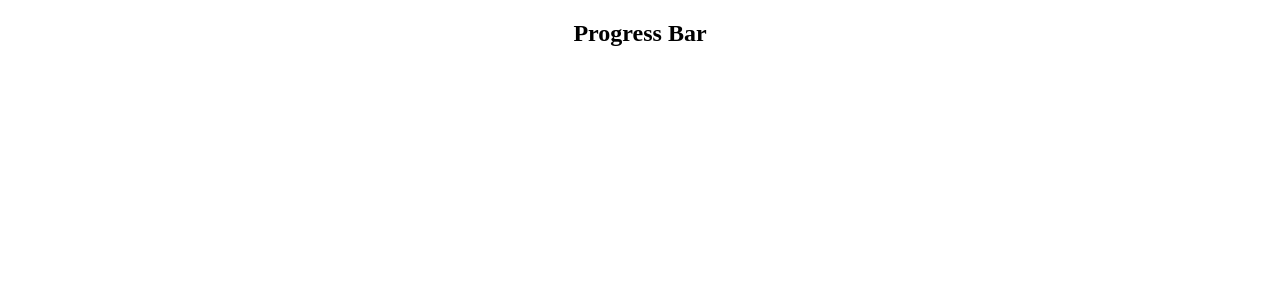
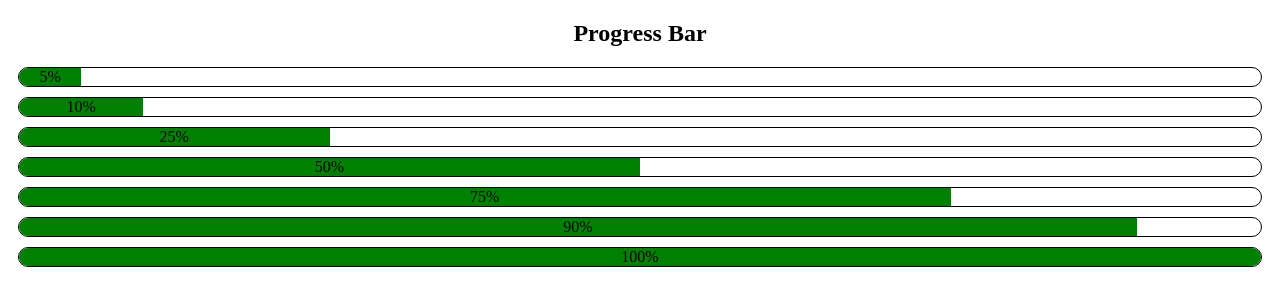
Before and after one commit to SudirKrishnaaRS/Frontend-Repo, a React (Vite) app in the folder React/Machine Coding Round/Progress-bar/: page / in a window 1280 px wide. Shown: the top 306 px of the page. Built offline with nearby package versions, Linux system fonts and the light colour scheme.

Commit message:
Added Progress Bar Simple

```diff
--- a/React/Machine Coding Round/Progress-bar/src/App.jsx
+++ b/React/Machine Coding Round/Progress-bar/src/App.jsx
@@ -1,9 +1,15 @@
 import "./App.css";
+import ProgressBar from "./components/ProgressBar/ProgressBar";
 
 function App() {
+  const bars = [5, 10, 25, 50, 75, 90, 100];
+
   return (
     <>
       <h2>Progress Bar</h2>
+      {bars.map((bar, index) => {
+        return <ProgressBar key={index} progress={bar} />;
+      })}
     </>
   );
 }
```
